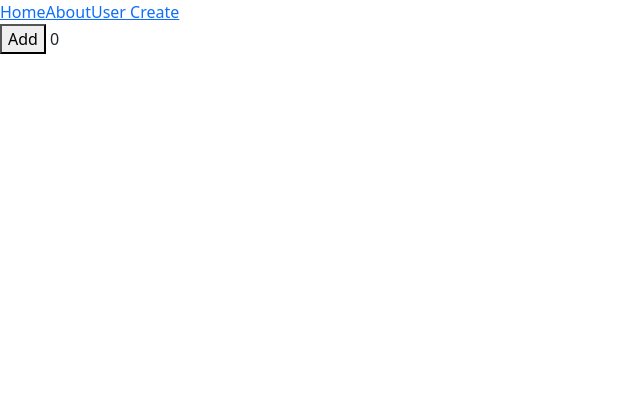
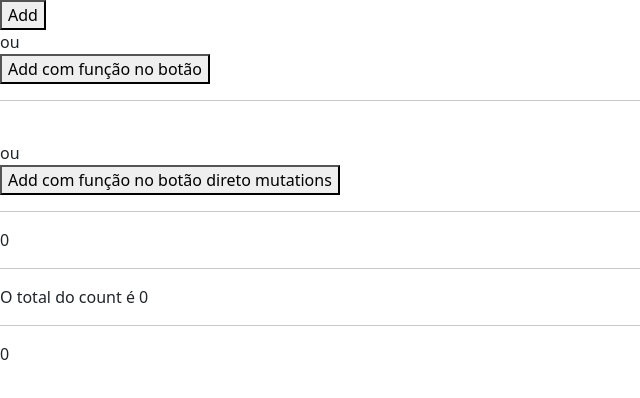
Before and after one commit to rederson/curso-vue-3, a Vue app in the folder frontend/: page / in a window 1280 px wide. Shown: the top 398 px of the page, without its empty margins (0-640 px from the left). Built offline with nearby package versions, Linux system fonts and the light colour scheme.

Commit message:
VUEX Básico na composition-api

```diff
--- a/frontend/package.json
+++ b/frontend/package.json
@@ -13,7 +13,8 @@
     "lodash": "^4.17.21",
     "vue": "^3.2.47",
     "vue-currency-input": "^3.0.4",
-    "vue-router": "^4.1.6"
+    "vue-router": "^4.1.6",
+    "vuex": "^4.1.0"
   },
   "devDependencies": {
     "@vitejs/plugin-vue": "^4.0.0",
--- a/frontend/src/App.vue
+++ b/frontend/src/App.vue
@@ -1,48 +1,15 @@
 <template>
-  <Nav />
+
+
 
   <router-view></router-view>
-
-
+<hr>
+    <Counter />
 
 </template>
 
 <script setup>
-import Nav from '@/components/Nav.vue';
-import CountChild from '@/components/CountChild.vue';
-import { ref, onMounted } from 'vue';
-import _ from 'lodash';
-
-const count = ref(0);
-
-const img = ref(null);
-const product = ref([]);
-
-const search = _.debounce(()=> {
-console.log('search');
-}, 1000);// espera 1 segundo após parar de digitar para enviar a pesquisa
-// já usando throttle no lugar de debounce envia segundo a segundo
-
-const products = ref([
-  {
-    id:1,
-    nome:'Imac'
-  },
-  {
-    id:2,
-    nome: 'Teclado'
-  }
-]);
-
-onMounted(() => {
-//  console.log(document.querySelector('#img')['src']);
-//console.log(document.querySelectorAll('#product'));
-console.log(product.value);
-})
-
-function add(value) {
-  count.value+=value
-}
+import Counter from '@/components/Counter.vue';
 
 </script>
 
--- /dev/null
+++ b/frontend/src/components/Counter.vue
@@ -0,0 +1,15 @@
+<template>
+    <div>
+        {{  store.state.count}}
+    </div>
+</template>
+
+<script setup>
+import {useStore} from 'vuex';
+const store = useStore();
+
+</script>
+
+<style scoped>
+
+</style>
--- a/frontend/src/main.js
+++ b/frontend/src/main.js
@@ -1,10 +1,12 @@
 import { createApp } from 'vue'
 import App from './App.vue'
 import router from './router'
+import store from '@/store/store';
 
 
 const app = createApp(App)
 
 app.use(router)
+app.use(store);
 
 app.mount('#app')
--- /dev/null
+++ b/frontend/src/store/store.js
@@ -0,0 +1,27 @@
+import {createStore} from 'vuex';
+
+const store = createStore({
+
+    state:{
+        count: 0
+    },
+    actions:{
+        increment(state, payload){
+            state.commit('increment'); // abstrai da mutations
+        }
+    },
+    mutations:{
+        increment(state,payload){
+            state.count+=payload;
+        }
+    },
+    getters:{
+        getCounter(state){
+            return 'O total do count é '+state.count;
+        }
+    }
+
+
+});
+
+export default store;
--- a/frontend/src/views/HomeView.vue
+++ b/frontend/src/views/HomeView.vue
@@ -1,26 +1,31 @@
 <template>
 <div>
-  <!-- View -->
   <button @click="increment" >Add</button>
-   {{ count }}
+
+  <br /> ou <br />
+  <button @click="store.dispatch('increment')"> Add com função no botão</button>
+  <hr>
+  <br /> ou <br />
+  <button @click="store.commit('increment',10)"> Add com função no botão direto mutations</button>
+  <hr>
+   {{ store.state.count }}
+
+   <hr>
+   {{ store.getters.getCounter }}
 </div>
-
-
 
 </template>
 
 
 <script setup>
-//state
-import { ref } from "vue";
+import { useStore } from "vuex";
 
+const store = useStore();
 
-const count = ref(0);
+function increment(){
+  store.dispatch('increment');
+}
 
-// action
-function increment() {
-  count.value++;
-}
 </script>
 
 <style>
```
Also changed, not shown: 1 other file (tests, documents, lock files or other folders).
